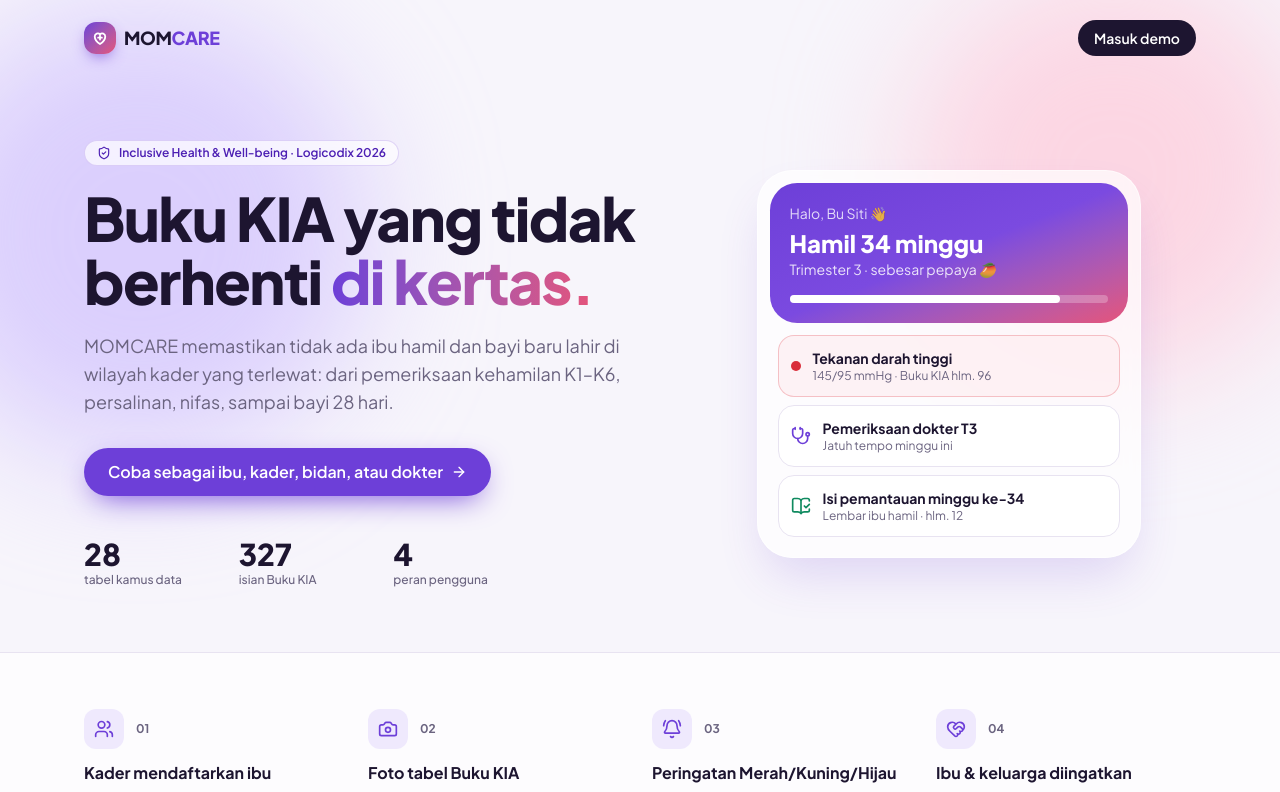
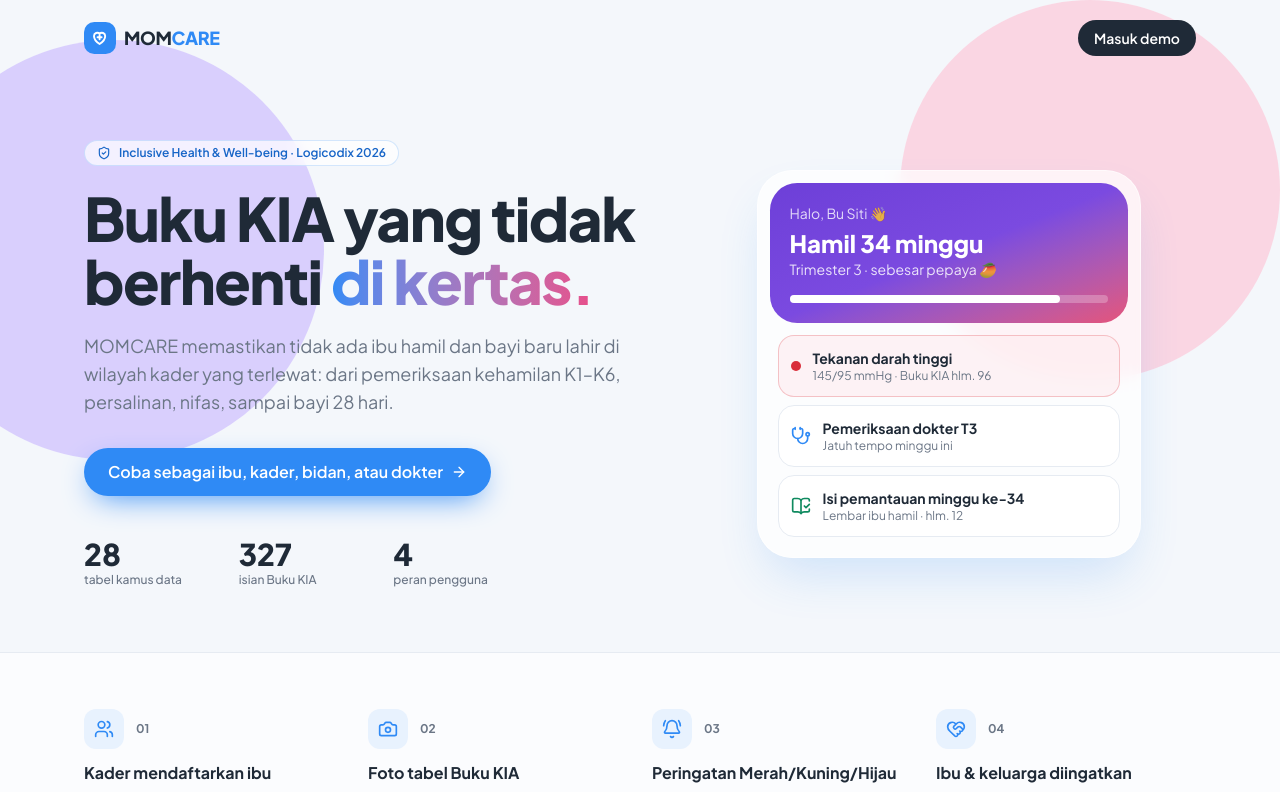
Before and after one commit to Mitschess/tung3sahoor, a Next.js app: page / in a window 1280 px wide. Shown: the top 792 px of the page. Built offline with nearby package versions, Linux system fonts and the light colour scheme.

Commit message:
style(ui): tema biru bersih, logo sementara, dan komponen dasar baru
Token warna biru, bayangan kartu, tombol bersudut, Sakelar, Memuat bergaya splash, dan Modal tanpa tombol tutup.

```diff
--- a/src/app/globals.css
+++ b/src/app/globals.css
@@ -2,16 +2,20 @@
 
 :root {
   color-scheme: light;
-  --bg: #f7f5fb;
+  --bg: #f4f7fb;
   --surface: #ffffff;
-  --ink: #1d1530;
-  --muted: #6b6480;
-  --line: #e8e3f1;
-  --brand: #6d3fd8;
-  --brand-ink: #4c1fb3;
-  --brand-soft: #efe9fd;
-  --rose: #e5537a;
-  --rose-soft: #fde9ef;
+  --ink: #1f2a37;
+  --muted: #6b7686;
+  --line: #e6ebf2;
+  --brand: #2f8af5;
+  --brand-ink: #1765c7;
+  --brand-soft: #e8f2fe;
+  --rose: #e84d8a;
+  --rose-soft: #fde8f1;
+  --teal: #10a99a;
+  --teal-soft: #e0f6f3;
+  --ungu: #7c5cf0;
+  --ungu-soft: #efebfe;
   --merah: #d92d3a;
   --merah-soft: #fdecee;
   --kuning: #b86e00;
@@ -31,6 +35,10 @@
   --color-brand-soft: var(--brand-soft);
   --color-rose: var(--rose);
   --color-rose-soft: var(--rose-soft);
+  --color-teal: var(--teal);
+  --color-teal-soft: var(--teal-soft);
+  --color-ungu: var(--ungu);
+  --color-ungu-soft: var(--ungu-soft);
   --color-merah: var(--merah);
   --color-merah-soft: var(--merah-soft);
   --color-kuning: var(--kuning);
@@ -39,6 +47,7 @@
   --color-hijau-soft: var(--hijau-soft);
   --font-sans: var(--font-jakarta), ui-sans-serif, system-ui, sans-serif;
   --radius-card: 1.25rem;
+  --shadow-kartu: 0 2px 14px -6px rgb(23 60 110 / 0.14), 0 0 0 1px rgb(23 60 110 / 0.04);
 }
 
 html {
@@ -78,16 +87,6 @@ input[type="number"] {
   scrollbar-width: none;
 }
 
-@keyframes aurora {
-  0%, 100% { transform: translate3d(0, 0, 0) scale(1); }
-  33% { transform: translate3d(6%, -4%, 0) scale(1.08); }
-  66% { transform: translate3d(-5%, 5%, 0) scale(0.96); }
-}
-.aurora-blob {
-  animation: aurora 18s ease-in-out infinite;
-  filter: blur(60px);
-}
-
 @keyframes pulse-ring {
   0% { box-shadow: 0 0 0 0 color-mix(in srgb, var(--merah) 45%, transparent); }
   70% { box-shadow: 0 0 0 10px transparent; }
@@ -97,6 +96,21 @@ input[type="number"] {
   animation: pulse-ring 2s infinite;
 }
 
+/* Petunjuk "geser" di sampul flipbook edukasi. */
+@keyframes geser {
+  0%, 100% { transform: translateX(0); }
+  50% { transform: translateX(-7px); }
+}
+
 @media (prefers-reduced-motion: reduce) {
-  .aurora-blob, .pulse-merah { animation: none; }
+  .pulse-merah { animation: none; }
+  [class*="animate-[geser"] { animation: none; }
 }
+
+/* Latar aplikasi ibu: putih bersih dengan semburat biru lembut di bagian atas. */
+.latar-ibu {
+  background:
+    radial-gradient(120% 38rem at 0% -10%, #cfe3fd 0%, transparent 55%),
+    radial-gradient(90% 28rem at 100% -5%, #e6f0ff 0%, transparent 60%),
+    #f8fafd;
+}
--- a/src/app/layout.tsx
+++ b/src/app/layout.tsx
@@ -16,7 +16,7 @@ export const metadata: Metadata = {
 };
 
 export const viewport: Viewport = {
-  themeColor: "#6d3fd8",
+  themeColor: "#2f8af5",
   width: "device-width",
   initialScale: 1,
 };
--- a/src/components/kepala.tsx
+++ b/src/components/kepala.tsx
@@ -7,12 +7,12 @@ import type { ReactNode } from "react";
 export function KepalaHalaman({ judul, sub, aksi, kembali }: { judul: string; sub?: ReactNode; aksi?: ReactNode; kembali?: string }) {
   const router = useRouter();
   return (
-    <div className="sticky top-0 z-30 -mx-4 mb-4 flex items-center gap-3 bg-bg/85 px-4 py-3 backdrop-blur">
-      <button onClick={() => (kembali ? router.push(kembali) : router.back())} className="grid size-10 shrink-0 place-items-center rounded-full border border-line bg-surface" aria-label="Kembali">
-        <ArrowLeft className="size-5" />
+    <div className="sticky top-0 z-30 -mx-4 mb-4 flex items-center gap-2 bg-[#f8fafd]/90 px-2 py-2.5 backdrop-blur">
+      <button onClick={() => (kembali ? router.push(kembali) : router.back())} className="grid size-11 shrink-0 place-items-center rounded-full text-ink hover:bg-black/5" aria-label="Kembali">
+        <ArrowLeft className="size-6" />
       </button>
       <div className="min-w-0 flex-1">
-        <h1 className="truncate text-lg font-extrabold leading-tight">{judul}</h1>
+        <h1 className="truncate text-xl font-bold leading-tight">{judul}</h1>
         {sub && <p className="truncate text-xs text-muted">{sub}</p>}
       </div>
       {aksi}
--- a/src/components/logo.tsx
+++ b/src/components/logo.tsx
@@ -1,15 +1,25 @@
 import Link from "next/link";
 import { cn } from "@/lib/util";
+
+/**
+ * LOGO SEMENTARA (dummy). Ganti isi komponen ini dengan logo final tim;
+ * seluruh aplikasi (splash, header, layar masuk) memakai komponen ini.
+ */
+export function LogoMark({ className }: { className?: string }) {
+  return (
+    <span className={cn("grid size-9 shrink-0 place-items-center rounded-[32%] bg-brand text-white", className)} aria-hidden>
+      <svg viewBox="0 0 24 24" className="size-[60%]" fill="none" stroke="currentColor" strokeWidth="2.4" strokeLinecap="round" strokeLinejoin="round">
+        <path d="M12 20s-7-4.35-7-10a4 4 0 0 1 7-2.65A4 4 0 0 1 19 10c0 5.65-7 10-7 10Z" />
+        <path d="M9.5 11.5h5M12 9v5" />
+      </svg>
+    </span>
+  );
+}
 
 export function Logo({ className, href = "/" }: { className?: string; href?: string }) {
   return (
     <Link href={href} className={cn("inline-flex items-center gap-2 font-extrabold tracking-tight text-ink", className)}>
-      <span className="grid size-8 place-items-center rounded-xl bg-gradient-to-br from-brand to-rose text-white shadow-[0_6px_16px_-6px_var(--brand)]">
-        <svg viewBox="0 0 24 24" className="size-[18px]" fill="none" stroke="currentColor" strokeWidth="2.4" strokeLinecap="round" strokeLinejoin="round" aria-hidden>
-          <path d="M12 20s-7-4.35-7-10a4 4 0 0 1 7-2.65A4 4 0 0 1 19 10c0 5.65-7 10-7 10Z" />
-          <path d="M9.5 11.5h5M12 9v5" />
-        </svg>
-      </span>
+      <LogoMark className="size-8" />
       <span className="text-lg">
         MOM<span className="text-brand">CARE</span>
       </span>
```
Also changed, not shown: src/components/ui.tsx (+42 -20 lines).
